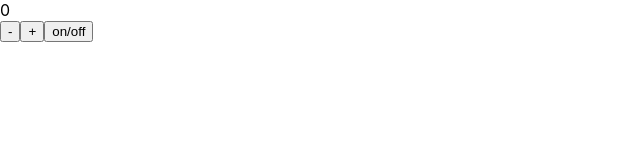
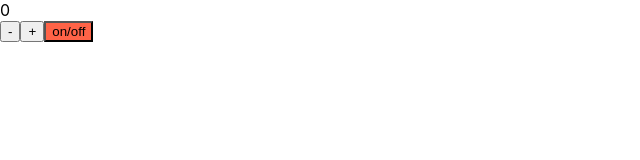
Before and after one commit to Sunset-Kim/react-test-app, a React (Create React App) app: page / in a window 1280 px wide. Shown: the top 160 px of the page, without its empty margins (0-640 px from the left). Built offline with nearby package versions, Linux system fonts and the light colour scheme.

Commit message:
fix: add variable matcher

```diff
--- a/src/App.js
+++ b/src/App.js
@@ -36,7 +36,12 @@ function App() {
         +
       </button>
 
-      <button type='button' data-testid='btn-display' onClick={handleToggle}>
+      <button
+        type='button'
+        data-testid='btn-display'
+        onClick={handleToggle}
+        style={{ backgroundColor: "tomato" }}
+      >
         on/off
       </button>
     </div>
```
Also changed, not shown: 1 other file (tests, documents, lock files or other folders).
